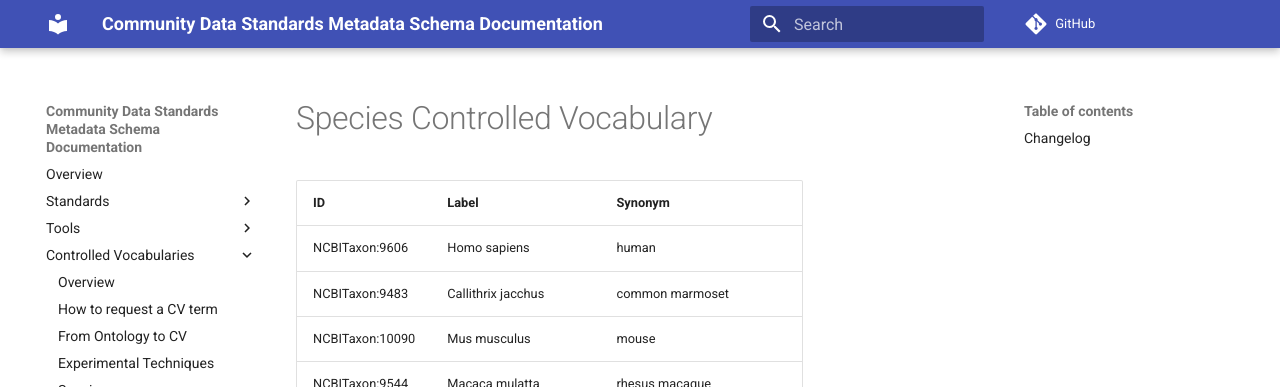
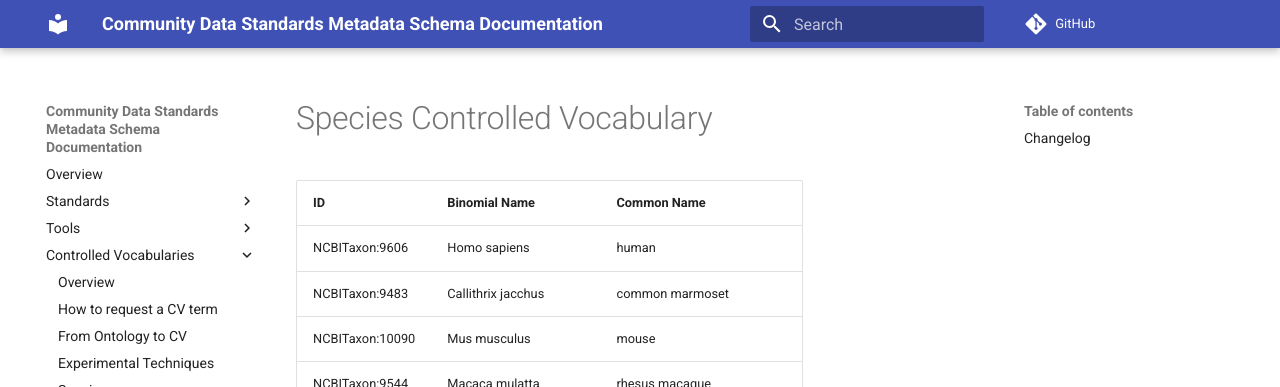
Before and after one commit to AllenInstitute/CDS-metadata-schemas, an MkDocs documentation site: the page built from docs/Controlled Vocabularies/Species CV.md, in a window 1280 px wide and 1400 px high. Shown: the top 387 px of the window. Built offline with MkDocs 1.6.1 and Material for MkDocs 9.7.7, drawn with Linux system fonts in a browser that asks for light colours; some of the changed text lies outside the part shown.

Commit message:
changing species column names for improved accuracy

```diff
--- a/docs/Controlled Vocabularies/Species CV.md
+++ b/docs/Controlled Vocabularies/Species CV.md
@@ -1,6 +1,6 @@
 # Species Controlled Vocabulary
 
-| ID                  | Label                     | Synonym                  |
+| ID                  | Binomial Name                     | Common Name                  |
 |---------------------|---------------------------|--------------------------|
 | NCBITaxon:9606      | Homo sapiens              | human                    |
 | NCBITaxon:9483      | Callithrix jacchus        | common marmoset          |
```
Also changed, not shown: other parts of docs/Controlled Vocabularies/Species CV.md (+5 -2 lines).
